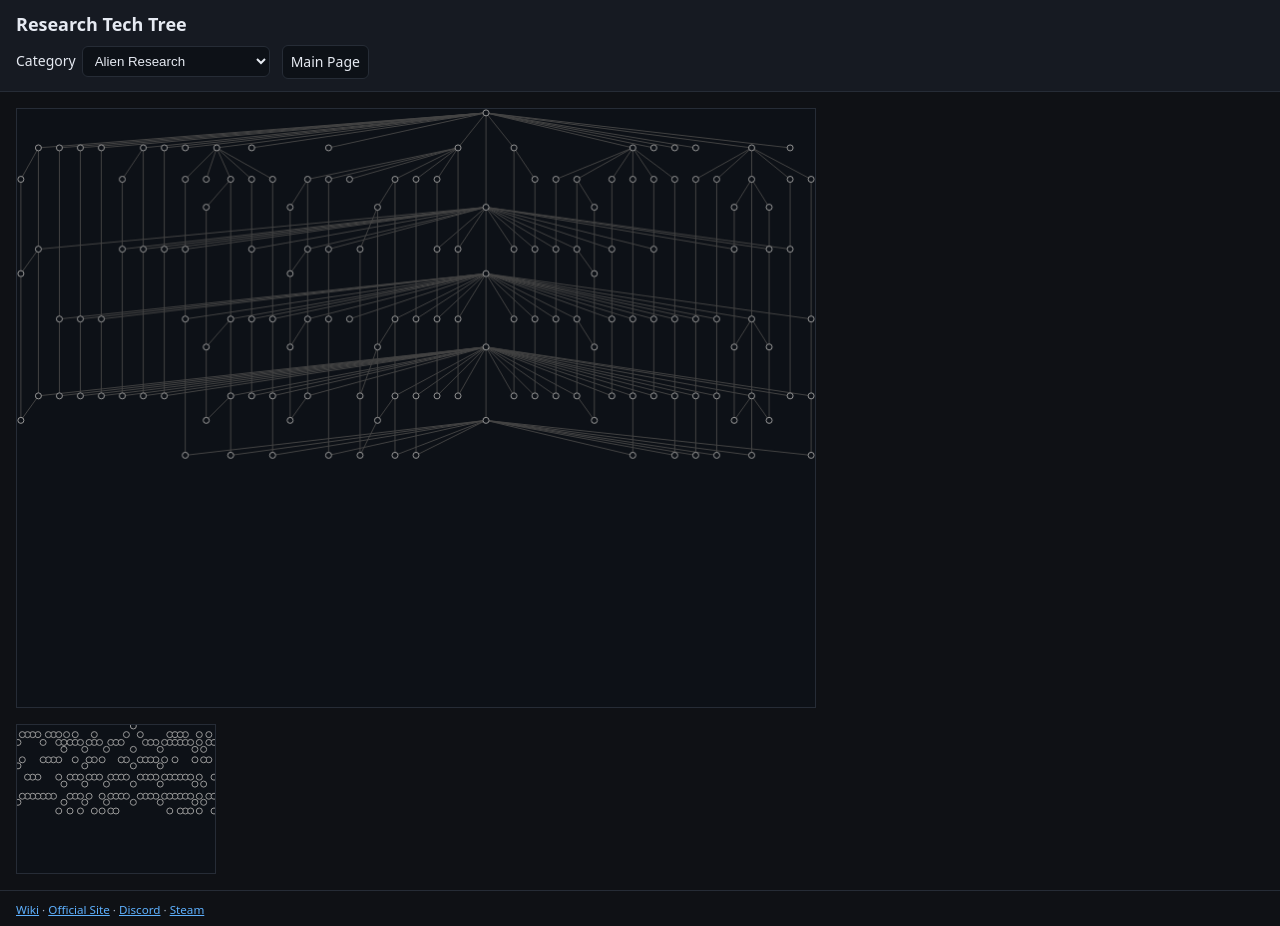
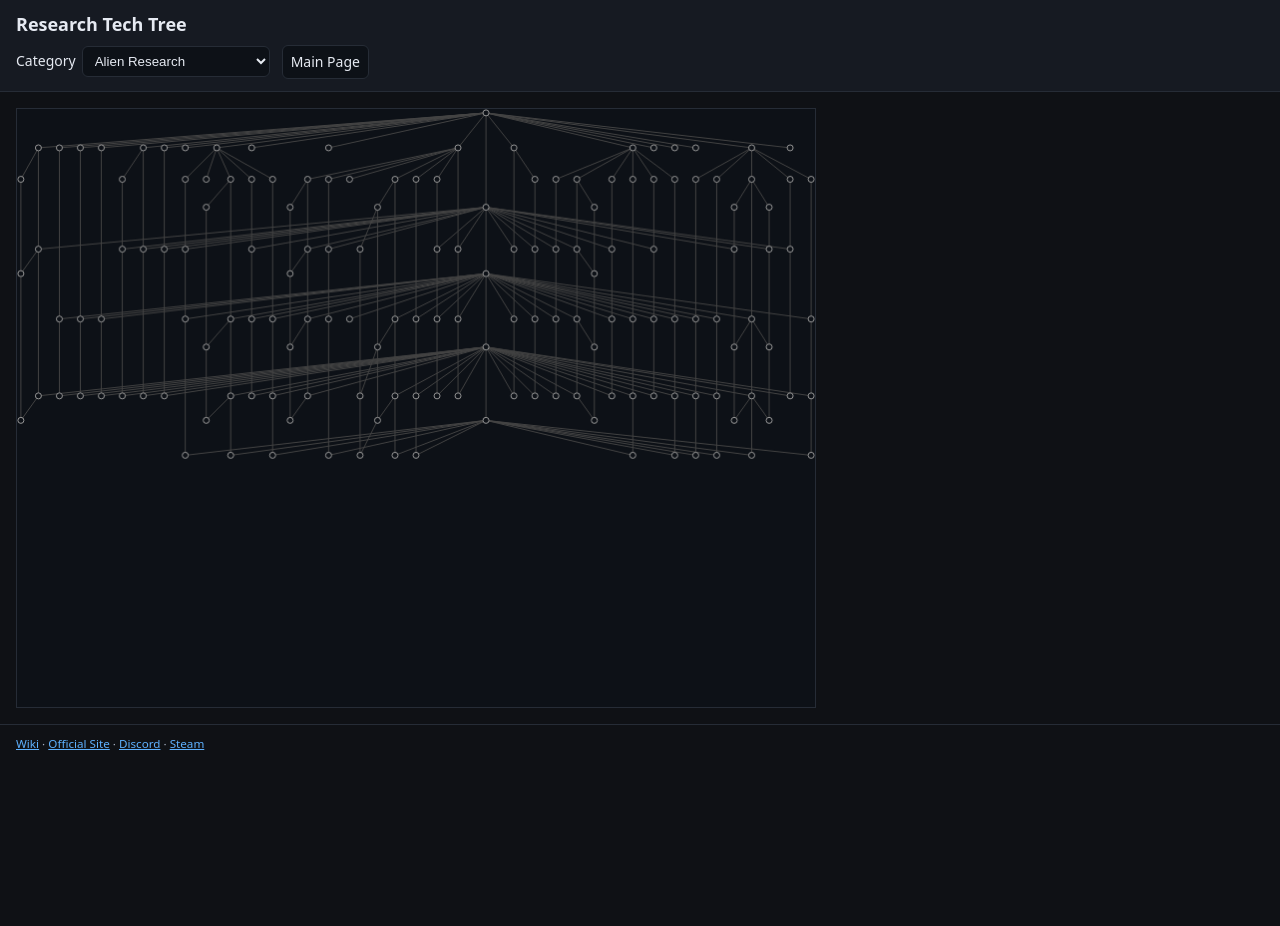
Before and after one commit to ahoff-git/RiftBreaker-research-parse, a Next.js app: page /tree in a window 1280 px wide. After the commit the page ends 800 px from the top, so only its background shows below. Built offline with nearby package versions, Linux system fonts and the light colour scheme.

Commit message:
Remove minimap from tree view

```diff
--- a/pages/tree.jsx
+++ b/pages/tree.jsx
@@ -4,14 +4,11 @@ import { graphBounds, computeScale, graphBoundsForCategory, topoOrderForTarget }
 import { useRouter } from 'next/router'
 import Link from 'next/link'
 import TechTreeCanvas from '../components/TechTreeCanvas.jsx'
-import MiniMap from '../components/MiniMap.jsx'
 import Footer from '../components/Footer.jsx'
 import Header from '../components/Header.jsx'
 
 const MAIN_WIDTH = 800
 const MAIN_HEIGHT = 600
-const MINI_WIDTH = 200
-const MINI_HEIGHT = 150
 
 export default function Tree() {
   const router = useRouter()
@@ -101,14 +98,6 @@ export default function Tree() {
           onNodeClick={onNodeClick}
           className="techtree-main"
         />
-        <MiniMap
-          graph={graph}
-          category={category}
-          highlightKey={highlightKey}
-          width={MINI_WIDTH}
-          height={MINI_HEIGHT}
-          requireSet={reqSet}
-        />
       </div>
       <Footer />
     </>
```
